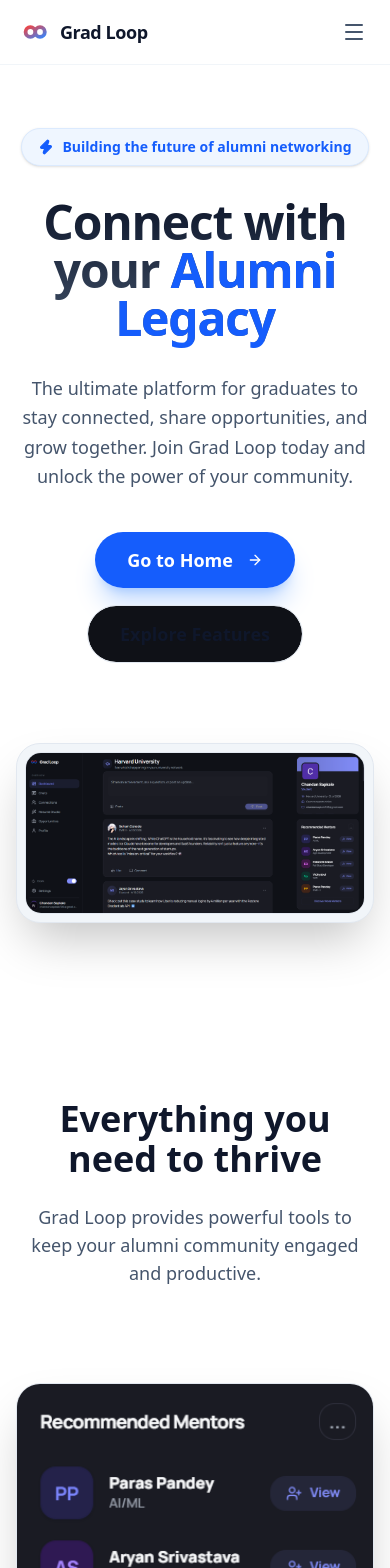
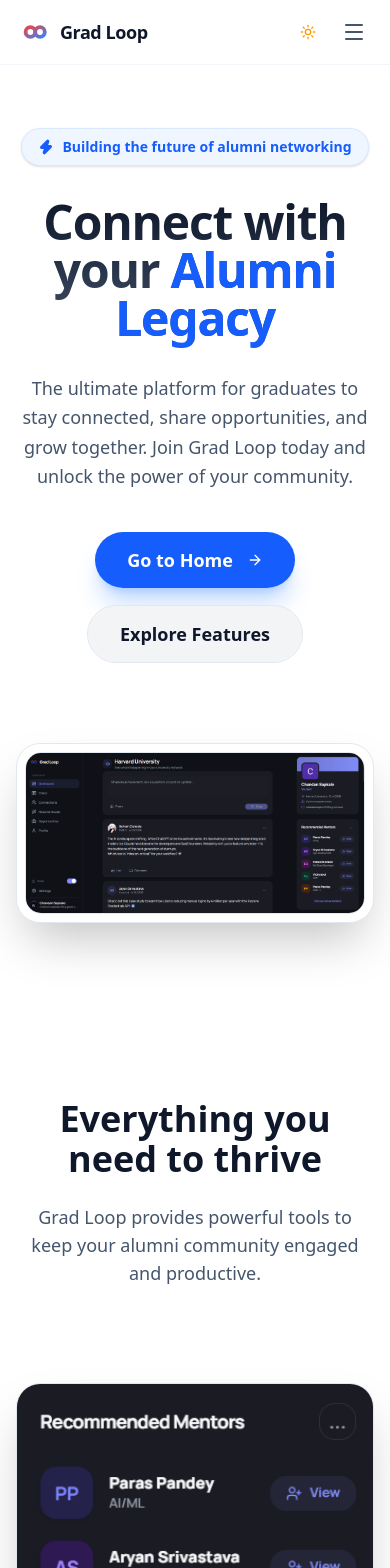
Before and after one commit to Aryan9059/grad-loop, a Next.js app: page / in a window 390 px wide. Shown: the top 1568 px of the page. Built offline with nearby package versions, Linux system fonts and the light colour scheme; no server answers.

Commit message:
added dark mode to landing page

```diff
--- a/app/globals.css
+++ b/app/globals.css
@@ -1,4 +1,7 @@
 @import "tailwindcss";
+
+/* Tell Tailwind v4 to use .dark class strategy (for next-themes compatibility) */
+@variant dark (&:where(.dark, .dark *));
 
 @theme {
   --color-background: var(--background);
--- a/app/layout.tsx
+++ b/app/layout.tsx
@@ -29,7 +29,7 @@
         <ClerkProvider>
           <ThemeProvider
             attribute="class"
-            defaultTheme="dark"
+            defaultTheme="system"
             enableSystem
             disableTransitionOnChange
           >
--- a/app/page.tsx
+++ b/app/page.tsx
@@ -17,6 +17,7 @@
 } from 'lucide-react'
 import { useAuth, UserButton } from "@clerk/nextjs"
 import { Logo } from "@/components/ui/logo"
+import { ThemeToggle } from "@/components/ui/theme-toggle"
 
 export default function Home() {
   const { userId, isLoaded } = useAuth()
@@ -74,9 +75,14 @@
   }
 
   return (
-    <div className="min-h-screen bg-white dark:bg-slate-950 font-sans text-slate-900 dark:text-slate-100 selection:bg-blue-100 dark:selection:bg-blue-900/30">
+    <div className="min-h-screen bg-white dark:bg-[#020617] font-sans text-slate-900 dark:text-slate-100 selection:bg-blue-100 dark:selection:bg-blue-900/30">
+      {/* Dark mode mesh background */}
+      <div className="fixed inset-0 -z-50 hidden dark:block">
+        <div className="absolute inset-0 bg-[radial-gradient(circle_at_50%_-20%,#1e293b,transparent)]" />
+        <div className="absolute inset-0 bg-[radial-gradient(circle_at_0%_0%,#0f172a,transparent)]" />
+      </div>
       {/* Navigation */}
-      <nav className="fixed top-0 w-full z-50 transition-all duration-300 border-b border-slate-100 dark:border-slate-800/50 bg-white/80 dark:bg-slate-950/80 backdrop-blur-md">
+      <nav className="fixed top-0 w-full z-50 transition-all duration-300 border-b border-slate-100 dark:border-white/10 bg-white/80 dark:bg-[#020617]/80 backdrop-blur-md">
         <div className="max-w-7xl mx-auto px-4 sm:px-6 lg:px-8">
           <div className="flex justify-between items-center h-16">
             {/* Logo - Left */}
@@ -100,6 +106,7 @@
 
             {/* CTA - Right */}
             <div className="hidden md:flex items-center gap-3">
+              <ThemeToggle />
               {userId ? (
                 <div className="flex items-center gap-4">
                    <UserButton appearance={{ elements: { userButtonAvatarBox: "size-9 border border-slate-200 dark:border-slate-800" } }} />
@@ -116,7 +123,8 @@
               )}
             </div>
 
-            <div className="md:hidden">
+            <div className="md:hidden flex items-center gap-2">
+              <ThemeToggle />
               <button onClick={() => setIsMenuOpen(!isMenuOpen)} className="p-2 text-slate-600 dark:text-slate-400">
                 {isMenuOpen ? <X /> : <Menu />}
               </button>
@@ -217,8 +225,9 @@
               transition={{ duration: 0.8, delay: 0.4 }}
               className="relative max-w-5xl mx-auto"
             >
-              <div className="relative rounded-3xl overflow-hidden border border-slate-200 dark:border-slate-800 shadow-2xl bg-slate-100 dark:bg-slate-900 p-2 md:p-4">
-                <div className="relative rounded-2xl overflow-hidden border border-slate-200 dark:border-slate-700 shadow-inner">
+              <div className="relative rounded-3xl overflow-hidden border border-slate-200 dark:border-white/10 shadow-2xl bg-white dark:bg-slate-900/50 backdrop-blur-sm p-2 md:p-4 group">
+                <div className="absolute inset-0 bg-gradient-to-tr from-blue-500/10 to-purple-500/10 opacity-0 group-hover:opacity-100 transition-opacity duration-700" />
+                <div className="relative rounded-2xl overflow-hidden border border-slate-200 dark:border-white/10 shadow-inner">
                   <Image
                     src="/dashboard-hero.png"
                     alt="Grad Loop Dashboard"
@@ -228,6 +237,8 @@
                     priority
                   />
                 </div>
+                {/* Hero Glow in Dark Mode */}
+                <div className="absolute -inset-1 bg-gradient-to-r from-blue-500 to-purple-600 rounded-3xl blur opacity-20 group-hover:opacity-30 transition duration-1000 group-hover:duration-200 hidden dark:block -z-10"></div>
               </div>
 
               {/* Decorative elements */}
@@ -428,7 +439,7 @@
         </section>
 
         {/* Call to Action */}
-        <section id="community" className="py-24 bg-slate-50 dark:bg-slate-900/30">
+        <section id="community" className="py-24 bg-slate-50/50 dark:bg-slate-900/20">
           <div className="max-w-5xl mx-auto px-4 sm:px-6 lg:px-8">
             <div className="relative overflow-hidden bg-blue-600 rounded-[2.5rem] p-8 md:p-16 text-center text-white shadow-2xl shadow-blue-500/20">
               <div className="absolute top-0 right-0 -translate-y-1/2 translate-x-1/4 w-96 h-96 bg-blue-400/20 rounded-full blur-3xl" />
@@ -452,7 +463,7 @@
       </main>
 
       {/* Footer */}
-      <footer className="py-12 border-t border-slate-100 dark:border-slate-900 bg-white dark:bg-slate-950">
+      <footer className="py-12 border-t border-slate-100 dark:border-white/10 bg-white dark:bg-[#020617]">
         <div className="max-w-7xl mx-auto px-4 sm:px-6 lg:px-8">
           <div className="flex flex-col md:flex-row justify-between items-center gap-8 mb-8">
             <div className="flex items-center gap-2">
--- /dev/null
+++ b/components/ui/lamp.tsx
@@ -0,0 +1,85 @@
+"use client";
+import React from "react";
+import { motion } from "framer-motion";
+import { cn } from "@/lib/utils";
+
+export const LampContainer = ({
+  children,
+  className,
+}: {
+  children: React.ReactNode;
+  className?: string;
+}) => {
+  return (
+    <div
+      className={cn(
+        "relative flex min-h-[400px] flex-col items-center justify-center overflow-hidden bg-slate-950 w-full rounded-md z-0",
+        className
+      )}
+    >
+      <div className="relative flex w-full flex-1 scale-y-125 items-center justify-center isolate z-0 ">
+        <motion.div
+          initial={{ opacity: 0.5, width: "15rem" }}
+          whileInView={{ opacity: 1, width: "30rem" }}
+          transition={{
+            delay: 0.3,
+            duration: 0.8,
+            ease: "easeInOut",
+          }}
+          style={{
+            backgroundImage: `conic-gradient(var(--conic-position), var(--tw-gradient-stops))`,
+          }}
+          className="absolute inset-auto right-1/2 h-56 overflow-visible w-[30rem] bg-gradient-conic from-cyan-500 via-transparent to-transparent text-white [--conic-position:from_70deg_at_center_top]"
+        >
+          <div className="absolute  w-[100%] left-0 bg-slate-950 h-40 bottom-0 z-20 [mask-image:linear-gradient(to_top,white,transparent)]" />
+          <div className="absolute  w-40 h-[100%] left-0 bg-slate-950  bottom-0 z-20 [mask-image:linear-gradient(to_right,white,transparent)]" />
+        </motion.div>
+        <motion.div
+          initial={{ opacity: 0.5, width: "15rem" }}
+          whileInView={{ opacity: 1, width: "30rem" }}
+          transition={{
+            delay: 0.3,
+            duration: 0.8,
+            ease: "easeInOut",
+          }}
+          style={{
+            backgroundImage: `conic-gradient(var(--conic-position), var(--tw-gradient-stops))`,
+          }}
+          className="absolute inset-auto left-1/2 h-56 w-[30rem] bg-gradient-conic from-transparent via-transparent to-cyan-500 text-white [--conic-position:from_290deg_at_center_top]"
+        >
+          <div className="absolute  w-40 h-[100%] right-0 bg-slate-950  bottom-0 z-20 [mask-image:linear-gradient(to_left,white,transparent)]" />
+          <div className="absolute  w-[100%] right-0 bg-slate-950 h-40 bottom-0 z-20 [mask-image:linear-gradient(to_top,white,transparent)]" />
+        </motion.div>
+        <div className="absolute top-1/2 h-48 w-full translate-y-12 scale-x-150 bg-slate-950 blur-2xl"></div>
+        <div className="absolute top-1/2 z-50 h-48 w-full bg-transparent opacity-10 backdrop-blur-md"></div>
+        <div className="absolute inset-auto z-50 h-36 w-[28rem] -translate-y-1/2 rounded-full bg-cyan-500 opacity-50 blur-3xl"></div>
+        <motion.div
+          initial={{ width: "8rem" }}
+          whileInView={{ width: "16rem" }}
+          transition={{
+            delay: 0.3,
+            duration: 0.8,
+            ease: "easeInOut",
+          }}
+          className="absolute inset-auto z-30 h-36 w-64 -translate-y-[6rem] rounded-full bg-cyan-400 blur-2xl"
+        ></motion.div>
+        <motion.div
+          initial={{ width: "15rem" }}
+          whileInView={{ width: "30rem" }}
+          transition={{
+            delay: 0.3,
+            duration: 0.8,
+            ease: "easeInOut",
+          }}
+          className="absolute inset-auto z-50 h-0.5 w-[30rem] -translate-y-[7rem] bg-cyan-400 "
+        ></motion.div>
+
+        <div className="absolute inset-auto z-40 h-32 w-full -translate-y-[16rem] bg-slate-950 "></div>
+      </div>
+
+      <div className="relative z-50 flex -translate-y-32 flex-col items-center px-5">
+        {children}
+      </div>
+    </div>
+  );
+};
--- /dev/null
+++ b/components/ui/theme-toggle.tsx
@@ -0,0 +1,43 @@
+"use client"
+
+import * as React from "react"
+import { Moon, Sun } from "lucide-react"
+import { useTheme } from "next-themes"
+
+import { Button } from "@/components/ui/button"
+
+export function ThemeToggle() {
+  const { theme, setTheme, resolvedTheme } = useTheme()
+  const [mounted, setMounted] = React.useState(false)
+
+  // Avoid hydration mismatch
+  React.useEffect(() => {
+    setMounted(true)
+  }, [])
+
+  if (!mounted) {
+    return (
+      <Button variant="ghost" size="icon" className="rounded-full w-9 h-9">
+        <Sun className="h-[1.2rem] w-[1.2rem] text-slate-400" />
+      </Button>
+    )
+  }
+
+  const isDark = resolvedTheme === "dark"
+
+  return (
+    <Button
+      variant="ghost"
+      size="icon"
+      className="rounded-full w-9 h-9 hover:bg-slate-100 dark:hover:bg-slate-800 transition-colors"
+      onClick={() => setTheme(isDark ? "light" : "dark")}
+    >
+      {!isDark ? (
+        <Sun className="h-[1.2rem] w-[1.2rem] text-amber-500 transition-all" />
+      ) : (
+        <Moon className="h-[1.2rem] w-[1.2rem] text-blue-400 transition-all" />
+      )}
+      <span className="sr-only">Toggle theme</span>
+    </Button>
+  )
+}
```
